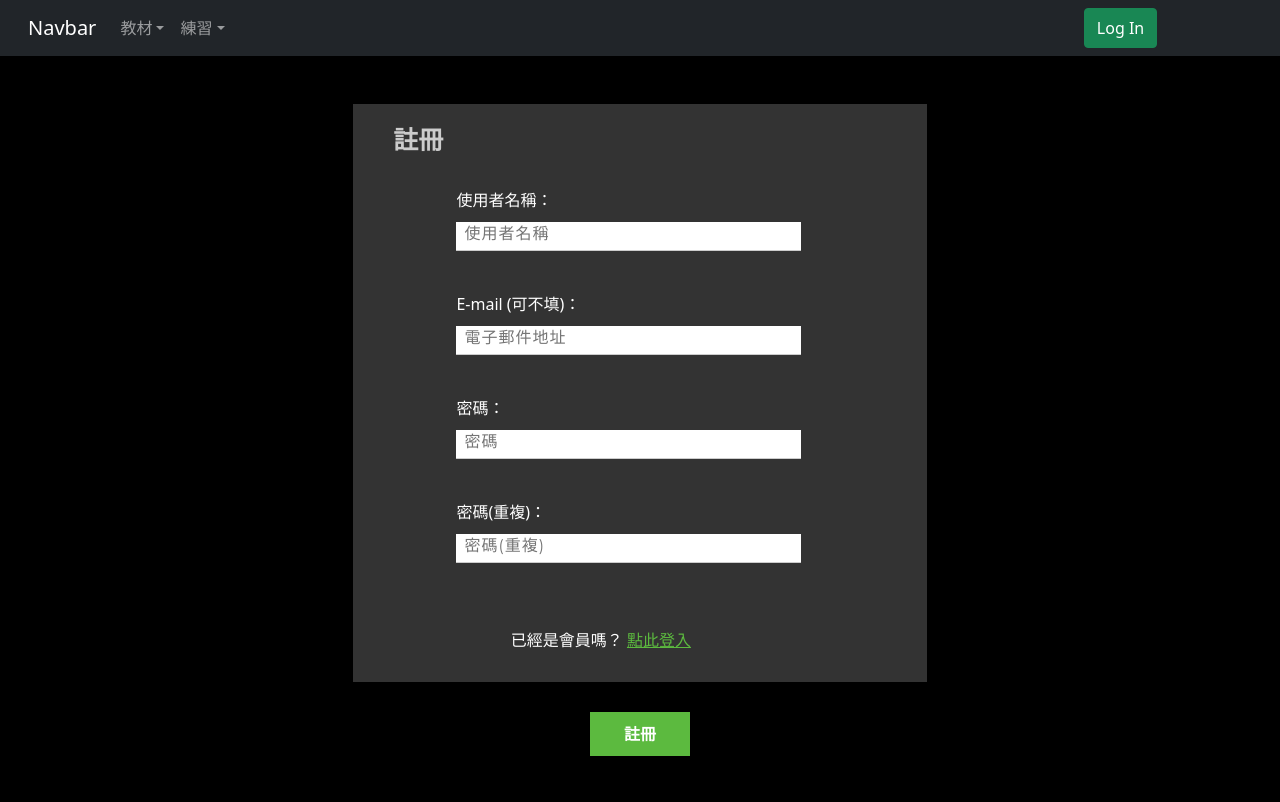
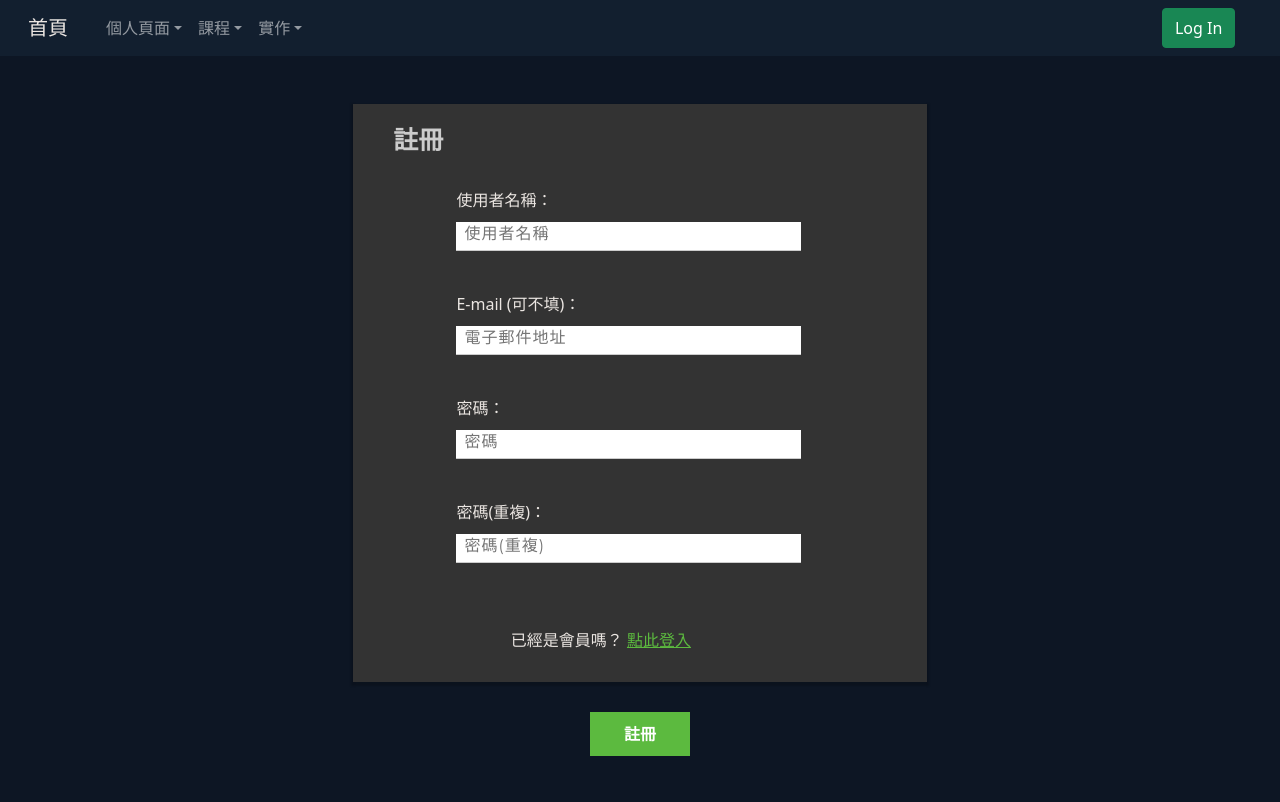
Before and after one commit to gm3g0/django_python, a Django app: page /accounts/signup/ in a window 1280 px wide. Run offline with Django 4.2, Linux system fonts and the light colour scheme; some libraries are stand-ins or nearby versions.

Commit message:
首頁和顏色待完成

```diff
--- a/test1/app01/views.py
+++ b/test1/app01/views.py
@@ -102,3 +102,7 @@ def exercise(req):
 
 def teaching(req):
     return render(req, "teaching.html")
+
+
+def homepage(req):
+    return render(req, "homepage.html")
--- a/test1/templates/main1.html
+++ b/test1/templates/main1.html
@@ -21,26 +21,35 @@
 
 </head>
 
-<body style="background-color:black ;color: white;">
+<body style="background-color:#0d1624;color: #EBE6E2;">
 
   <div>
-    <nav class="navbar navbar-expand-lg navbar-dark bg-dark">
+    <nav class="navbar navbar-expand-lg navbar-dark"  style=" background-color: #121f2f ;color: #EBE6E2;">
       <div class="container-fluid">
-        <a class="navbar-brand" href="#">Navbar</a>
+        <a class="navbar-brand" onclick="location.href='{% url 'homepage' %}'">首頁</a>
         <button class="navbar-toggler" type="button" data-bs-toggle="collapse" data-bs-target="#navbarNavDarkDropdown"
           aria-controls="navbarNavDarkDropdown" aria-expanded="false" aria-label="Toggle navigation">
           <span class="navbar-toggler-icon"></span>
         </button>
         <div class="collapse navbar-collapse" id="navbarNavDarkDropdown">
           <ul class="navbar-nav container">
+
             <li class="nav-item dropdown">
               <a class="nav-link dropdown-toggle" href="#" id="navbarDropdownPortfolio" data-toggle="dropdown"
                 aria-expanded="false" aria-haspopup="true">
-                教材</a>
+                個人頁面</a>
               <div class="dropdown-menu dropdown-menu-dark" aria-labelledby="navbarDropdownPortfolio">
-                <!--<li><a class="dropdown-item" href="#">Action</a></li>
-                <li><a class="dropdown-item" href="#">Another action</a></li>
-                <li><a class="dropdown-item" href="#">Something else here</a></li>-->
+                <button class="dropdown-item text-center" >基本資料</button>
+                <button class="dropdown-item text-center">我的課程</button>
+                <button class="dropdown-item text-center">實作</button>
+              </div>
+            </li>
+
+            <li class="nav-item dropdown">
+              <a class="nav-link dropdown-toggle" href="#" id="navbarDropdownPortfolio" data-toggle="dropdown"
+                aria-expanded="false" aria-haspopup="true">
+                課程</a>
+              <div class="dropdown-menu dropdown-menu-dark" aria-labelledby="navbarDropdownPortfolio">
                 <button class="dropdown-item text-center" onclick="location.href='{% url 'teaching' %}'">教材1</button>
                 <button class="dropdown-item text-center">教材2</button>
               </div>
@@ -49,11 +58,8 @@
             <li class="nav-item dropdown">
               <a class="nav-link dropdown-toggle" href="" id="navbarDropdownPortfolio" data-toggle="dropdown"
                 aria-expanded="false" aria-haspopup="true">
-                練習</a>
+                實作</a>
               <div class="dropdown-menu dropdown-menu-dark" aria-labelledby="navbarDropdownPortfolio">
-                <!--<li><a class="dropdown-item" href="#">Action</a></li>
-                <li><a class="dropdown-item" href="#">Another action</a></li>
-                <li><a class="dropdown-item" href="#">Something else here</a></li>-->
                 <button class="dropdown-item text-center" onclick="location.href='{% url 'exercise' %}'">練習1</button>
                 <button class="dropdown-item text-center" >練習2</button>
               </div>
--- a/test1/test1/urls.py
+++ b/test1/test1/urls.py
@@ -27,6 +27,7 @@ urlpatterns = [
     # path('', views.login, name="login"),
     # path('logout/', views.logout, name="logout"),
     # path('singup/', views.singup, name="singup"),
+    path('', views.homepage, name="homepage"),
     path('exercise/', views.exercise, name="exercise"),
     path('teaching/', views.teaching, name="teaching"),
 ]
```
Also changed, not shown: test1/templates/homepage.html (added, +11 -0 lines).
